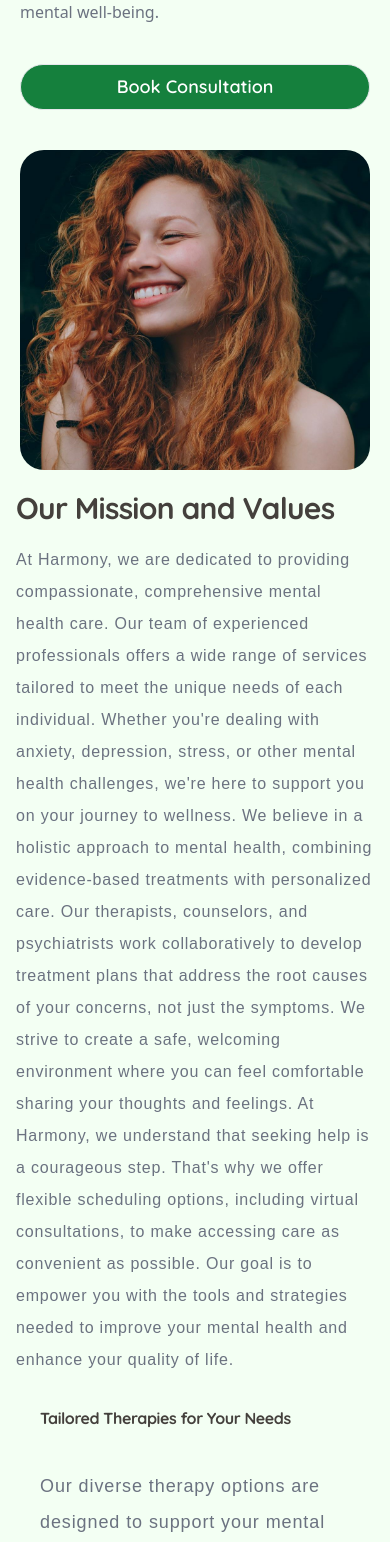
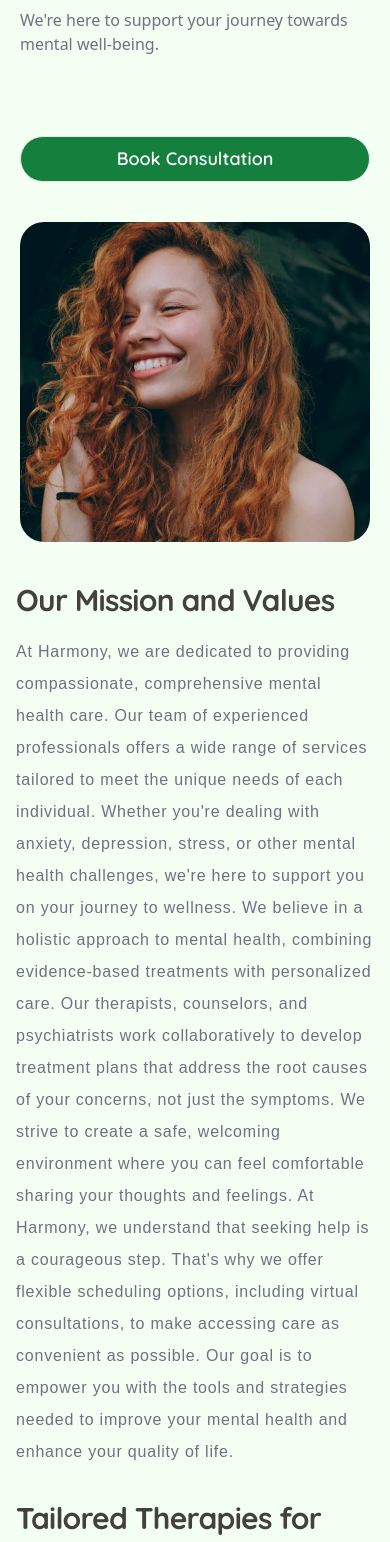
Before and after one commit to Quincy-Fer/Harmony-Therapy-Website, a React (Vite) app: page / in a window 390 px wide. Shown: the part 283-1825 px from the top of the page. Built offline with nearby package versions, Linux system fonts and the light colour scheme.

Commit message:
Mobile responsiveness adjustment for hero and therapy header

```diff
--- a/src/Sections/Hero.jsx
+++ b/src/Sections/Hero.jsx
@@ -22,11 +22,11 @@ const Hero = () => {
         >
           Find Your Peace, Embrace Your Wellness.
         </h1>
-        <p className="text-gray-500 mt-2 text-base">
+        <p className="text-gray-500 mt-10 text-base">
           We're here to support your journey towards
           mental well-being.
         </p>
-        <div className="grid mt-10">
+        <div className="grid mt-20">
           <Button label="Book Consultation" onClick={toggleModal} />{" "}
 
           {isModalOpen && <Modal closeModal={toggleModal} />}
@@ -35,7 +35,7 @@ const Hero = () => {
         <img
           src={mobileHero}
           alt="laughing girl"
-          className=" rounded-3xl h-80 object-cover object-center mt-10"
+          className=" rounded-3xl h-80 object-cover object-center mt-10 mb-5"
         />
       </div>
 
--- a/src/Sections/Therapies.jsx
+++ b/src/Sections/Therapies.jsx
@@ -30,7 +30,7 @@ const Therapies = () => {
       <div className="flex  justify-between p-4 ">
 
         {/* SVG DIV */}
-        <div className="hidden md:flex  gap-10 lg:mt-32 ">
+        <div className="hidden md:flex gap-10 lg:mt-32 ">
           <p
             className="hidden lg:block font-nunito text-base text-gray-500 tracking-wider leading-loose
           mt-12 italic"
@@ -79,10 +79,10 @@ const Therapies = () => {
           </div>
         </div>
         {/* right text col */}
-        <div className="flex flex-col ml-6 ">
+        <div className=" md:ml-6 ">
           <h2
-            className="text-stone-700 md:text-[44px] lg:text-[72px] lg:max-w-[780px] font-bold font-quicksand
-         leading-tight tracking-tight "
+            className="text-stone-700 text-3xl md:text-[44px] lg:text-[72px] lg:max-w-[780px] font-bold font-quicksand
+         leading-tight tracking-tight  md:text-center lg:text-left  "
           >
             Tailored Therapies for Your Needs
           </h2>
```
